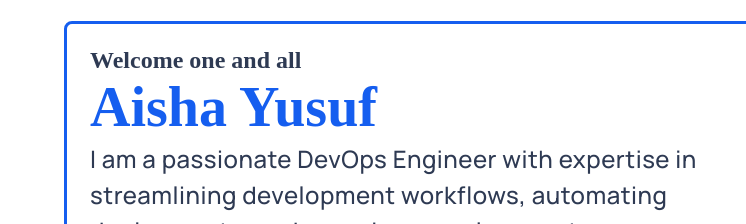
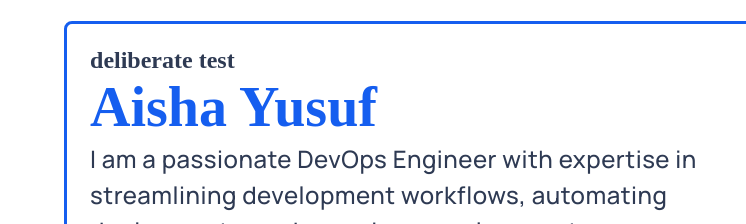
Before and after one commit to CyGold/justPmedia, a plain HTML site: page website/index.html in a window 1280 px wide. Shown: the part 576-800 px from the top of the page, 0-746 px from the left. Drawn offline with Linux system fonts and the light colour scheme; a web font is replaced by a local one.

```diff
--- a/website/index.html
+++ b/website/index.html
@@ -37,7 +37,7 @@
       </div>
       <div class="flex-child two">
         <div class="text2">
-          <h4>Welcome one and all</h4>
+          <h4>deliberate test</h4>
           <h2>Aisha Yusuf</h2>
           <p>
             I am a passionate DevOps Engineer with expertise in streamlining development workflows,
```
